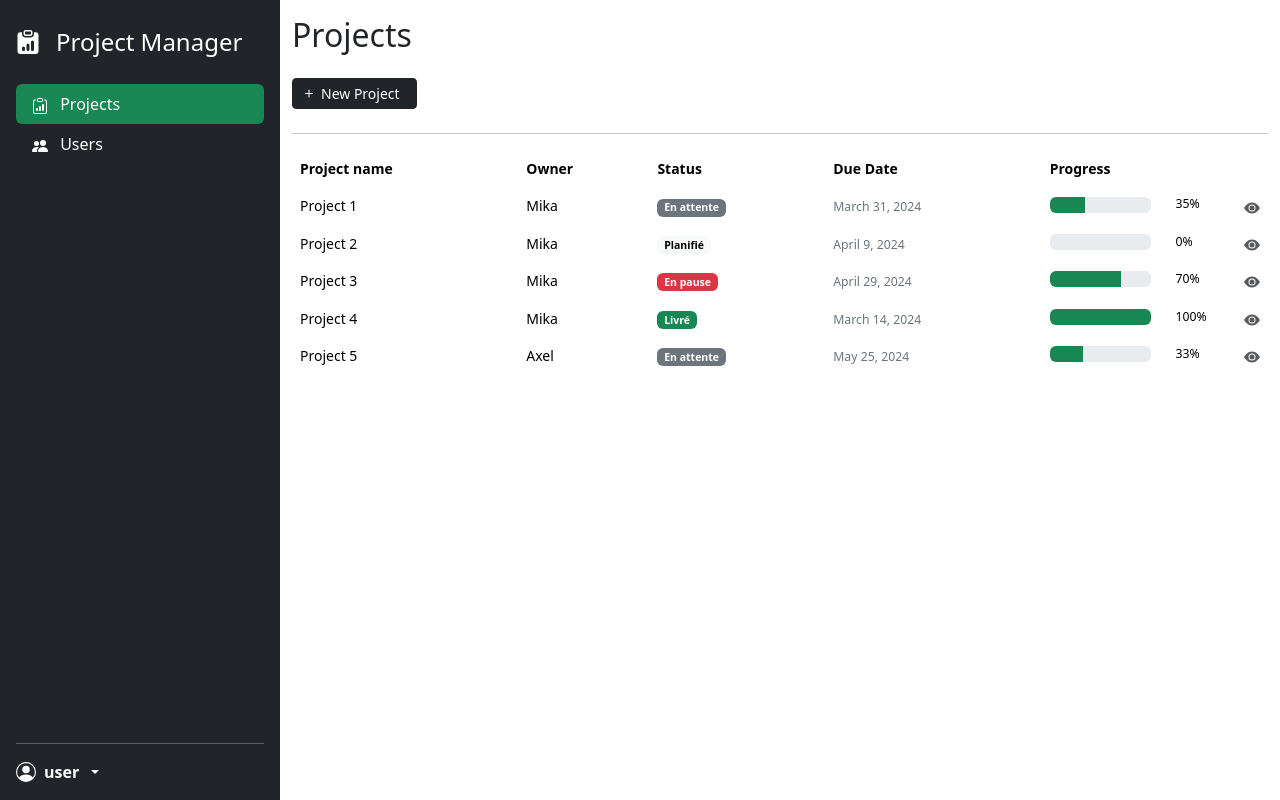
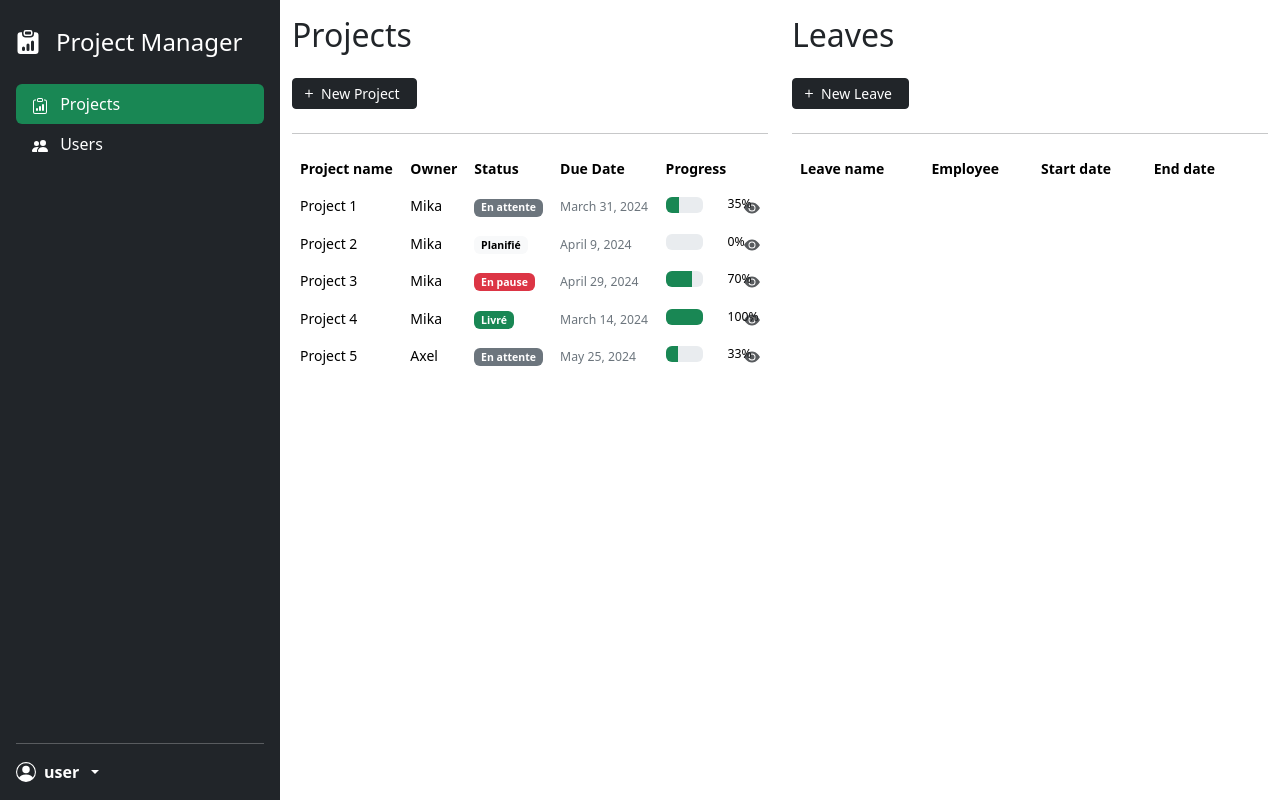
Before and after one commit to mikamttr/django_project, a Django app: page / in a window 1280 px wide. Run offline with Django 4.2, Linux system fonts and the light colour scheme; data comes from the database, SQL or seed files in the repository; data that the repository does not hold is empty; some libraries are stand-ins or nearby versions.

Commit message:
Feat: Index showing Leaves, Index is showing leaves with only one line, Leave Form created, Index need rewrite

```diff
--- a/project_app/models.py
+++ b/project_app/models.py
@@ -59,6 +59,7 @@
 
 class Leave(models.Model):
     leave_name = models.CharField(max_length=100)
+    leave_description = models.CharField(max_length=100)
     start_date = models.DateField(default=timezone.now)
     end_date = models.DateField()
     user_id = models.ForeignKey(User, on_delete=models.CASCADE, related_name='FK_Leave_user_id')
--- a/project_app/views.py
+++ b/project_app/views.py
@@ -1,11 +1,12 @@
 from django.shortcuts import render, redirect, get_object_or_404
-from project_app.forms import ProjectForm, TaskForm
-from project_app.models import Project, User
+from project_app.forms import ProjectForm, TaskForm, LeaveForm
+from project_app.models import Project, User, Leave
 
 
 def index(request):
     projects = Project.objects.all()
-    return render(request, 'index.html', {'projects': projects})
+    leaves = Leave.objects.all()
+    return render(request, 'index.html', {'projects': projects, 'leaves': leaves})
 
 
 def add_project(request):
@@ -38,3 +39,14 @@
     else:
         form = TaskForm()
     return render(request, 'add_task.html', {'form': form})
+
+def add_leave(request):
+    if request.method == 'POST':
+        form = LeaveForm(request.POST)
+        if form.is_valid():
+            leave = form.save(commit=False)
+            leave.save()
+            return redirect('index')
+    else:
+        form = LeaveForm()
+    return render(request, 'add_task.html', {'form': form})
--- /dev/null
+++ b/templates/Leaves/leave_list.html
@@ -0,0 +1,52 @@
+</div>
+            <div class="col py-3">
+            <h2>Leaves</h2>
+            <div class="my-4">
+                <!-- Link to the page for adding new projects -->
+                <a class="btn btn-dark btn-sm d-inline-flex" type="button" href="{% url 'add_project' %}">
+                    <svg class="me-1" xmlns="http://www.w3.org/2000/svg" width="16" fill="currentColor"
+                         viewBox="0 0 16 16">
+                        <path d="M8 4a.5.5 0 0 1 .5.5v3h3a.5.5 0 0 1 0 1h-3v3a.5.5 0 0 1-1 0v-3h-3a.5.5 0 0 1 0-1h3v-3A.5.5 0 0 1 8 4"></path>
+                    </svg>
+                    <span class="me-2">New Leave</span>
+                </a>
+            </div>
+            <hr>
+            <div class="table-responsive small">
+                <table class="table table-borderless table-hover">
+                    <thead>
+                    <tr>
+                        <th>Leave name</th>
+                        <th>Employee</th>
+                        <th>Start date</th>
+                        <th>End date</th>
+                        <th></th>
+                    </tr>
+                    </thead>
+                    <tbody>
+                    {% for leave in leaves %}
+                        <tr>
+                            <td>{{ leave.leave_name }}</td>
+                            <td>{{ leave.user_id }}</td>
+                            <td>
+                                <small class="text-secondary">{{ leave.start_date }}</small>
+                            </td>
+                            <td>
+                                <small class="text-secondary">{{ leave.end_date }}</small>
+                            </td>
+                            <td class="text-end">
+                                <a href="{% url 'project_details' leave.id %}" class="link-dark opacity-75">
+                                    <svg xmlns="http://www.w3.org/2000/svg" width="16" height="16"
+                                         fill="currentColor" class="bi bi-info-circle" viewBox="0 0 16 16">
+                                        <title>{{ leave.leave_name }} details</title>
+                                        <path d="M10.5 8a2.5 2.5 0 1 1-5 0 2.5 2.5 0 0 1 5 0"></path>
+                                        <path d="M0 8s3-5.5 8-5.5S16 8 16 8s-3 5.5-8 5.5S0 8 0 8m8 3.5a3.5 3.5 0 1 0 0-7 3.5 3.5 0 0 0 0 7"></path>
+                                    </svg>
+                                </a>
+                            </td>
+                        </tr>
+                    {% endfor %}
+                    </tbody>
+                </table>
+            </div>
+        </div>
--- a/templates/index.html
+++ b/templates/index.html
@@ -140,7 +140,8 @@
                     </tbody>
                 </table>
             </div>
-        </div>
+
+        {% include 'Leaves/leave_list.html' %}
 
     </div>
 </div>
```
Also changed, not shown: project_app/forms.py (+6 -2 lines), templates/Leaves/add_leave.html (added, +56 -0 lines).
